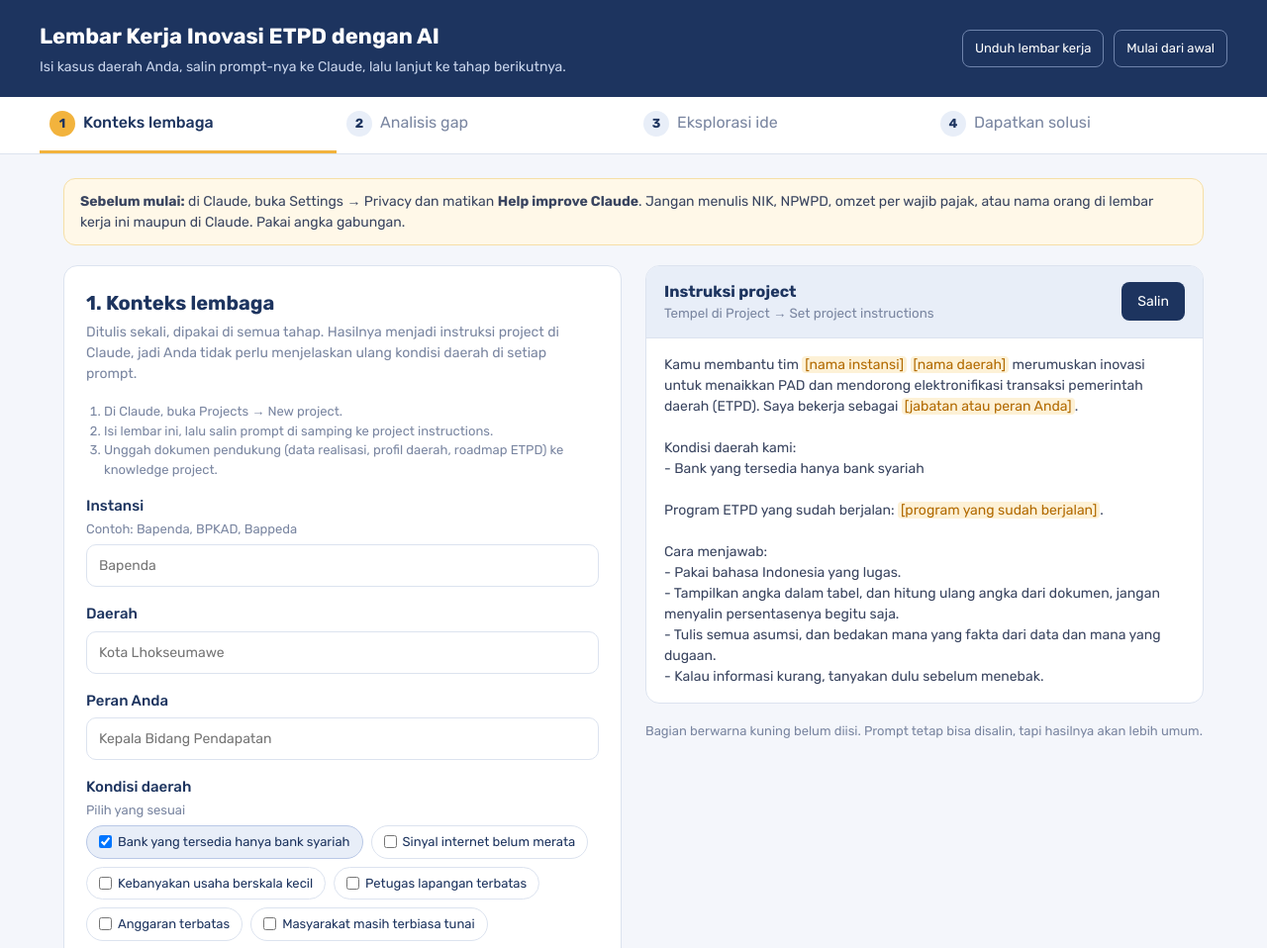
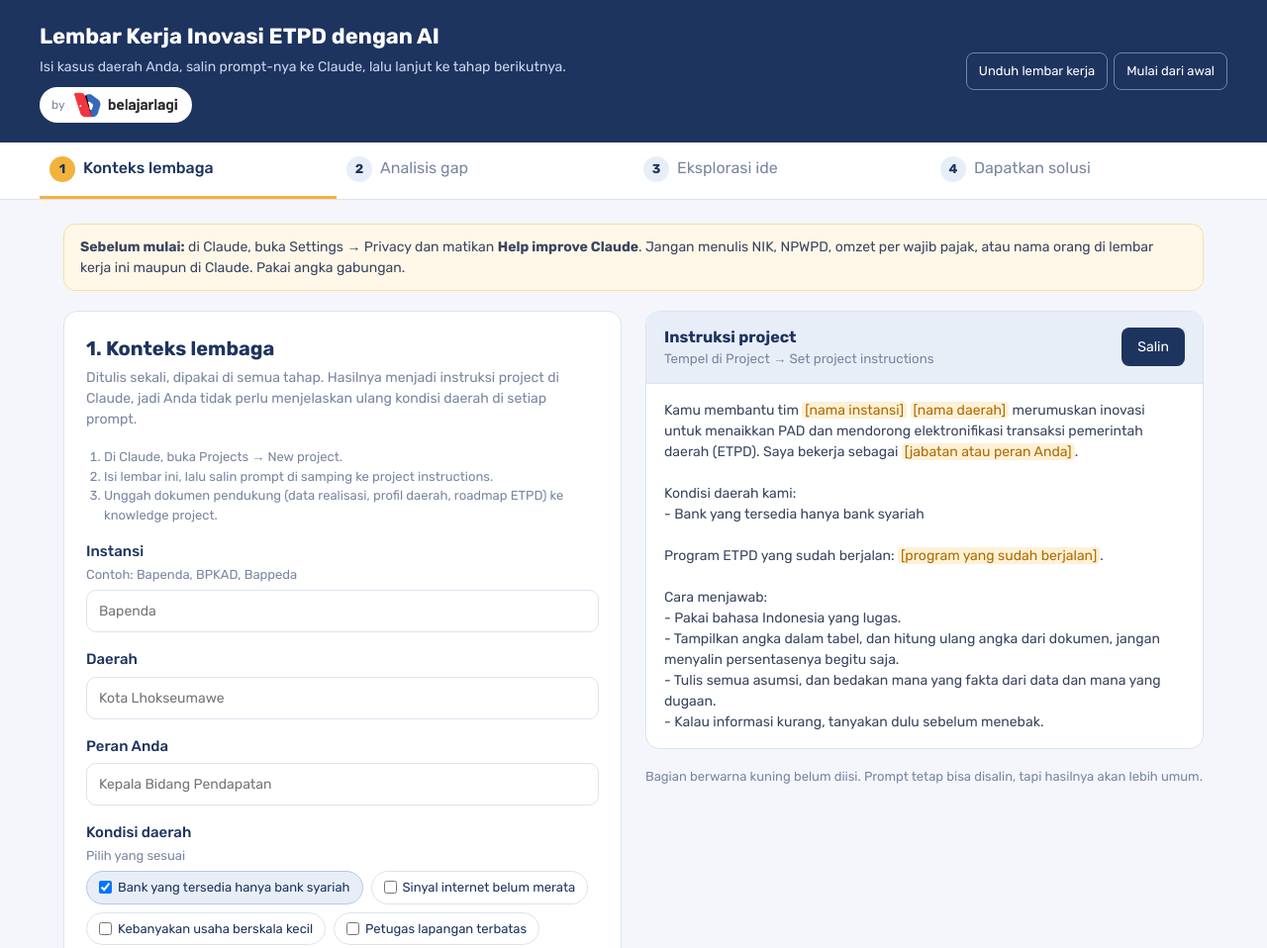
Before and after one commit to romi-belajarlagi/lembar-kerja-etpd, a plain HTML site: page index.html in a window 1280 px wide. Shown: the top 958 px of the page at 99% size. Drawn offline with Linux system fonts and the light colour scheme.

Commit message:
Tambah logo dan kredit belajarlagi
Co-Authored-By: Claude Opus 5.5 <noreply@anthropic.com>
Claude-Session: https://claude.ai/code/session_01RZDT6WqQkf4Wbr7QKktKrr

```diff
--- a/index.html
+++ b/index.html
@@ -4,6 +4,7 @@
 <meta charset="UTF-8">
 <meta name="viewport" content="width=device-width, initial-scale=1">
 <title>Lembar Kerja Inovasi ETPD dengan AI</title>
+<link rel="icon" href="favicon.png">
 <link rel="preconnect" href="https://fonts.googleapis.com">
 <link href="https://fonts.googleapis.com/css2?family=Rubik:wght@400;500;700&display=swap" rel="stylesheet">
 <style>
@@ -19,6 +20,10 @@
   header p{margin:4px 0 0;color:#C9D5EC;font-size:14px}
   .tools button{background:transparent;color:#fff;border:1px solid #6F84AC;border-radius:8px;padding:8px 12px;font:inherit;font-size:13px;cursor:pointer;margin-left:6px}
   .tools button:hover{background:#2B4677}
+  .brand{display:inline-flex;align-items:center;gap:8px;background:#fff;border-radius:999px;padding:5px 14px 5px 12px;margin-top:10px;text-decoration:none;color:var(--muted);font-size:12px}
+  .brand img{height:26px;width:auto;display:block}
+  .tools{display:flex;flex-wrap:wrap;gap:6px}
+  .tools button{margin-left:0}
   nav{background:#fff;border-bottom:1px solid var(--line);position:sticky;top:0;z-index:5}
   nav .wrap{max-width:1200px;margin:0 auto;display:flex;overflow-x:auto}
   nav button{flex:1;min-width:150px;background:none;border:none;border-bottom:3px solid transparent;padding:14px 10px;font:inherit;color:var(--muted);cursor:pointer;text-align:left}
@@ -71,6 +76,7 @@
     <div>
       <h1>Lembar Kerja Inovasi ETPD dengan AI</h1>
       <p>Isi kasus daerah Anda, salin prompt-nya ke Claude, lalu lanjut ke tahap berikutnya.</p>
+      <a class="brand" href="https://belajarlagi.id" target="_blank" rel="noopener">by <img src="logo-belajarlagi.png" alt="belajarlagi"></a>
     </div>
     <div class="tools">
       <button id="btnDownload">Unduh lembar kerja</button>
@@ -83,7 +89,7 @@
   <div class="notice"><b>Sebelum mulai:</b> di Claude, buka Settings → Privacy dan matikan <b>Help improve Claude</b>. Jangan menulis NIK, NPWPD, omzet per wajib pajak, atau nama orang di lembar kerja ini maupun di Claude. Pakai angka gabungan.</div>
   <div id="view"></div>
 </main>
-<footer>Isian tersimpan di browser ini saja dan tidak dikirim ke server mana pun.</footer>
+<footer>Isian tersimpan di browser ini saja dan tidak dikirim ke server mana pun. · Dibuat oleh <a href="https://belajarlagi.id" target="_blank" rel="noopener" style="color:inherit">belajarlagi</a></footer>
 
 <script>
 const KEY = 'lembar-kerja-etpd-v1';
```
Also changed, not shown: favicon.png (added), logo-belajarlagi.png (added).
